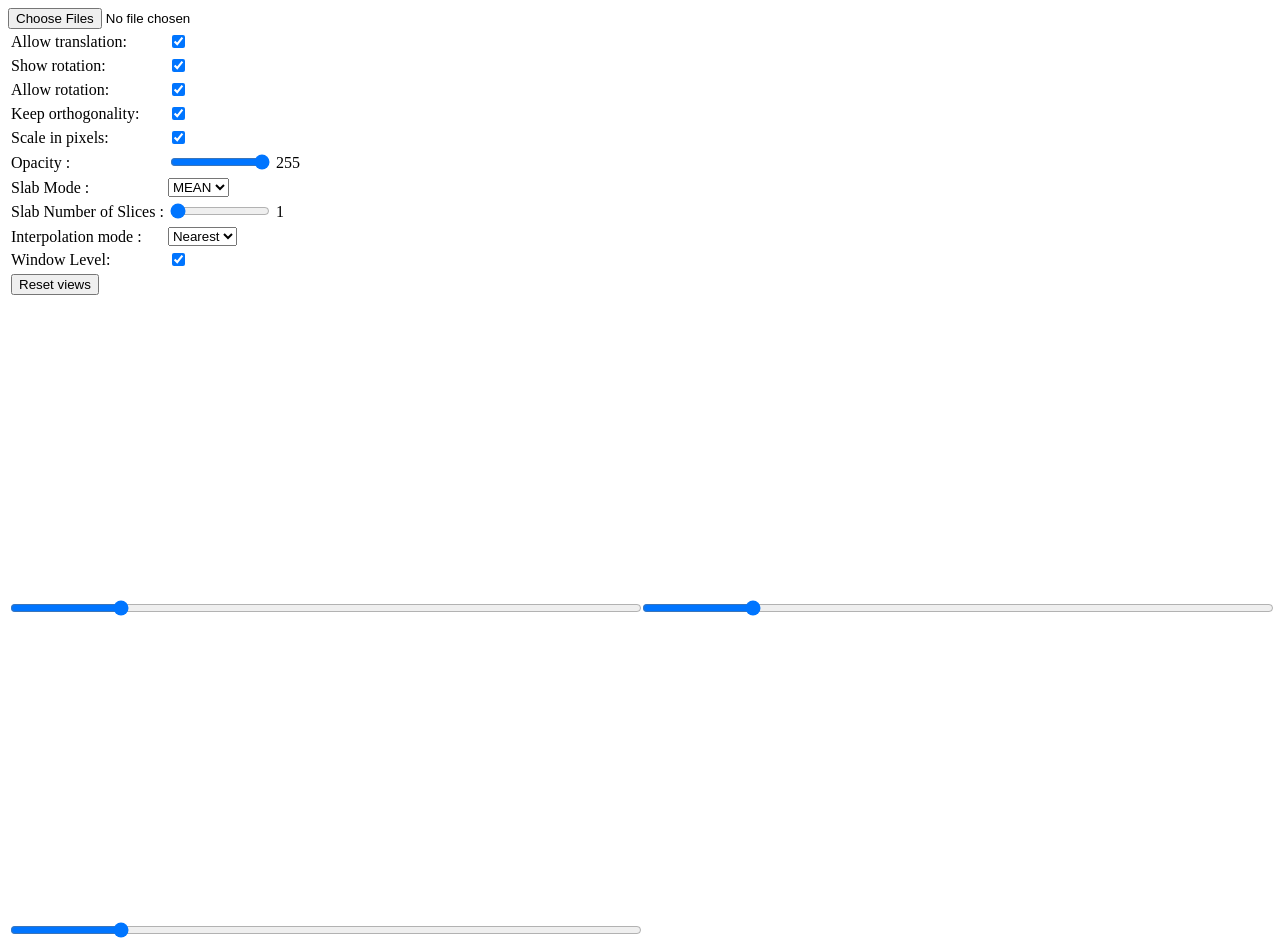
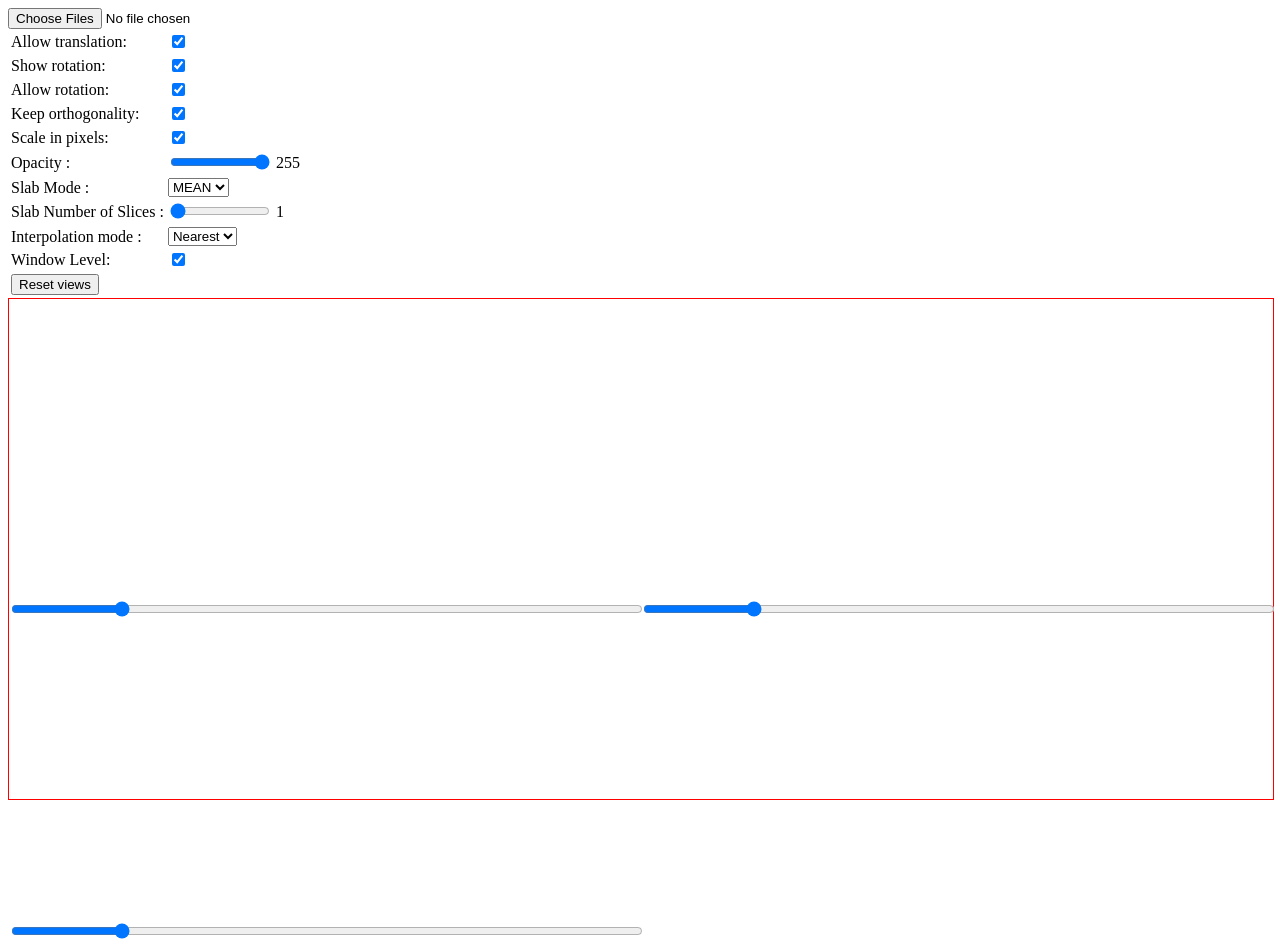
Before and after one commit to 18186398702/vtk-demo, a website built with webpack: page dist/index.html in a window 1280 px wide. Built offline with nearby package versions, Linux system fonts and the light colour scheme; what @kitware/vtk.js would draw is missing.

Commit message:
把body 这个div 容器id 显示dicom数据

```diff
--- a/src/index.js
+++ b/src/index.js
@@ -62,7 +62,7 @@ const appCursorStyles = {
 // Define html structure
 // ----------------------------------------------------------------------------
 
-const container = document.querySelector("body");
+const container = document.getElementById("container");
 const controlContainer = document.createElement("div");
 container.appendChild(controlContainer);
 const checkboxTranslation = document.getElementById("checkboxTranslation");
```
Also changed, not shown: dist/index.html.
